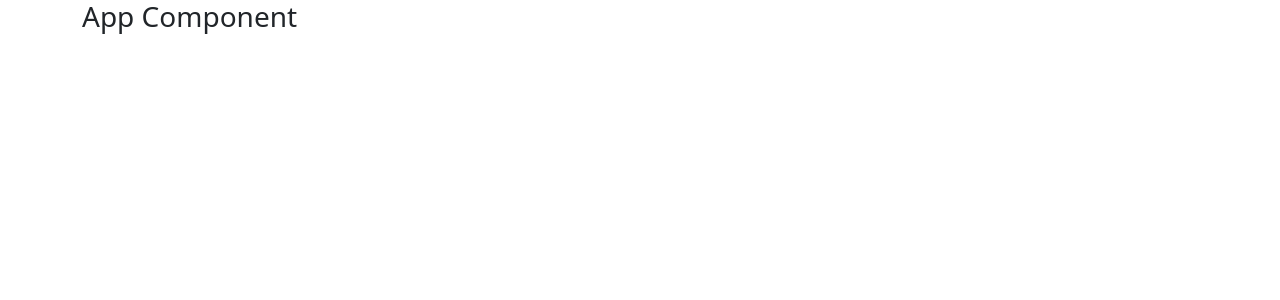
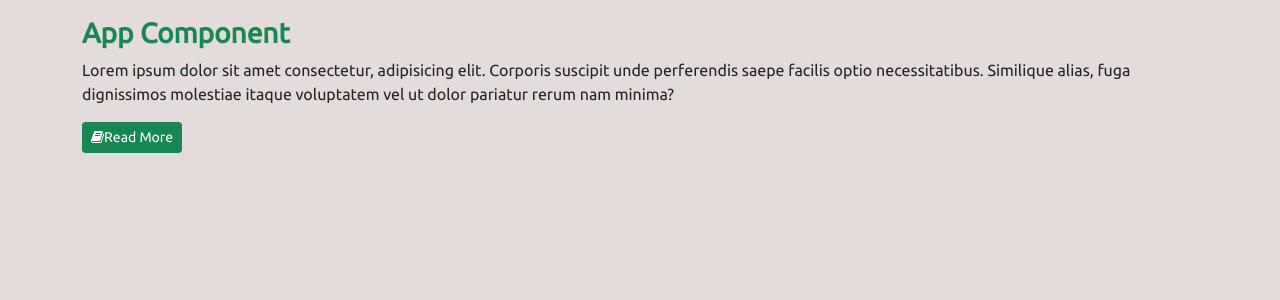
Before and after one commit to dev-Yogi/reactjs-tsx-master, a React (Create React App) app: page / in a window 1280 px wide. Shown: the top 300 px of the page. Built offline with nearby package versions, Linux system fonts and the light colour scheme.

Commit message:
config btsp/fnt-awesome/google-fnt

```diff
--- a/src/App.tsx
+++ b/src/App.tsx
@@ -5,13 +5,19 @@ import './App.css';
 function App() {
   return (
    <React.Fragment>
-     <div className="container">
+     <div className="container mt-3">
        <div className="gird">
          <div className="row">
            <div className="col">
-             <p className="h3">
+             <p className="h3 fw-bold text-success">
                App Component
              </p>
+             <p className='fs-italic'>
+               Lorem ipsum dolor sit amet consectetur, adipisicing elit. Corporis suscipit unde perferendis saepe facilis optio necessitatibus. Similique alias, fuga dignissimos molestiae itaque voluptatem vel ut dolor pariatur rerum nam minima?
+             </p>
+             <button className='btn btn-success btn-sm'>
+               <i className="fa fa-book"> </i>Read More
+             </button>
            </div>
          </div>
        </div>
--- a/src/index.css
+++ b/src/index.css
@@ -1,13 +1,5 @@
+@import url('https://fonts.googleapis.com/css2?family=Ubuntu&display=swap');
 body {
-  margin: 0;
-  font-family: -apple-system, BlinkMacSystemFont, 'Segoe UI', 'Roboto', 'Oxygen',
-    'Ubuntu', 'Cantarell', 'Fira Sans', 'Droid Sans', 'Helvetica Neue',
-    sans-serif;
-  -webkit-font-smoothing: antialiased;
-  -moz-osx-font-smoothing: grayscale;
+    font-family: 'Ubuntu', sans-serif !important;
+    background-color: #e4dbdb !important;
 }
-
-code {
-  font-family: source-code-pro, Menlo, Monaco, Consolas, 'Courier New',
-    monospace;
-}
```
